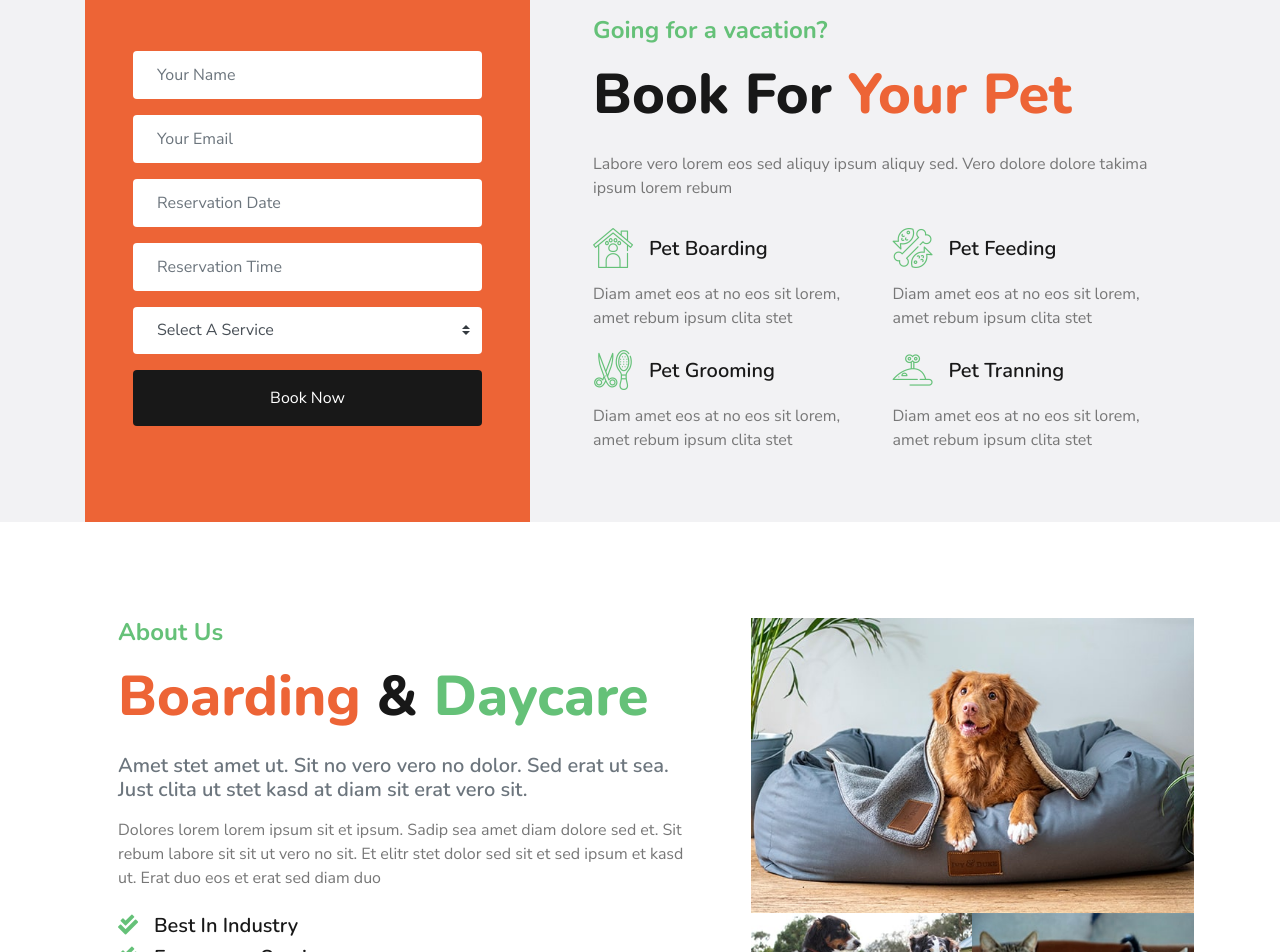
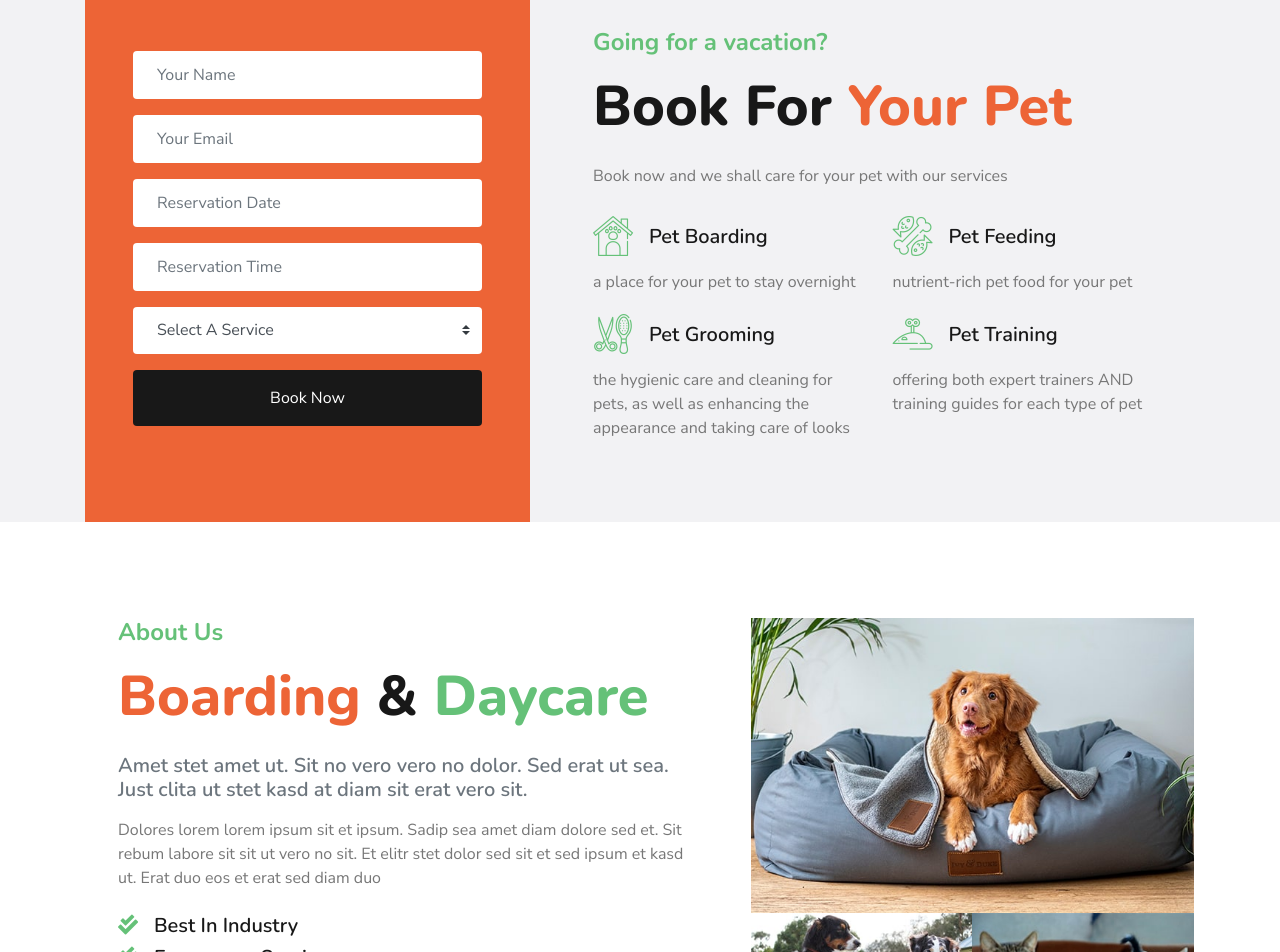
Before and after one commit to LawrenceAbuDubai/PetPals, a plain HTML site: page index.html in a window 1280 px wide. Shown: the part 1016-1968 px from the top of the page. Drawn offline with nearby package versions, Linux system fonts and the light colour scheme.

Commit message:
some texts

```diff
--- a/index.html
+++ b/index.html
@@ -191,9 +191,9 @@
                             <div class="form-group">
                                 <select class="custom-select border-0 px-4" style="height: 47px;">
                                     <option selected>Select A Service</option>
-                                    <option value="1">Service 1</option>
-                                    <option value="2">Service 1</option>
-                                    <option value="3">Service 1</option>
+                                    <option value="1">Basic</option>
+                                    <option value="2">Standard</option>
+                                    <option value="3">Premium</option>
                                 </select>
                             </div>
                             <div>
@@ -205,7 +205,7 @@
                 <div class="col-lg-7 py-5 py-lg-0 px-3 px-lg-5">
                     <h4 class="text-secondary mb-3">Going for a vacation?</h4>
                     <h1 class="display-4 mb-4">Book For <span class="text-primary">Your Pet</span></h1>
-                    <p>Labore vero lorem eos sed aliquy ipsum aliquy sed. Vero dolore dolore takima ipsum lorem rebum</p>
+                    <p>Book now and we shall care for your pet with our services</p>
                     <div class="row py-2">
                         <div class="col-sm-6">
                             <div class="d-flex flex-column">
@@ -213,7 +213,7 @@
                                     <h1 class="flaticon-house font-weight-normal text-secondary m-0 mr-3"></h1>
                                     <h5 class="text-truncate m-0">Pet Boarding</h5>
                                 </div>
-                                <p>Diam amet eos at no eos sit lorem, amet rebum ipsum clita stet</p>
+                                <p>a place for your pet to stay overnight</p>
                             </div>
                         </div>
                         <div class="col-sm-6">
@@ -222,7 +222,7 @@
                                     <h1 class="flaticon-food font-weight-normal text-secondary m-0 mr-3"></h1>
                                     <h5 class="text-truncate m-0">Pet Feeding</h5>
                                 </div>
-                                <p>Diam amet eos at no eos sit lorem, amet rebum ipsum clita stet</p>
+                                <p>nutrient-rich pet food for your pet</p>
                             </div>
                         </div>
                         <div class="col-sm-6">
@@ -231,16 +231,16 @@
                                     <h1 class="flaticon-grooming font-weight-normal text-secondary m-0 mr-3"></h1>
                                     <h5 class="text-truncate m-0">Pet Grooming</h5>
                                 </div>
-                                <p class="m-0">Diam amet eos at no eos sit lorem, amet rebum ipsum clita stet</p>
+                                <p class="m-0">the hygienic care and cleaning for pets, as well as enhancing the appearance and taking care of looks</p>
                             </div>
                         </div>
                         <div class="col-sm-6">
                             <div class="d-flex flex-column">
                                 <div class="d-flex align-items-center mb-2">
                                     <h1 class="flaticon-toy font-weight-normal text-secondary m-0 mr-3"></h1>
-                                    <h5 class="text-truncate m-0">Pet Tranning</h5>
+                                    <h5 class="text-truncate m-0">Pet Training</h5>
                                 </div>
-                                <p class="m-0">Diam amet eos at no eos sit lorem, amet rebum ipsum clita stet</p>
+                                <p class="m-0">offering both expert trainers AND training guides for each type of pet</p>
                             </div>
                         </div>
                     </div>
```
Also changed, not shown: contact.html (+1 -3 lines).
